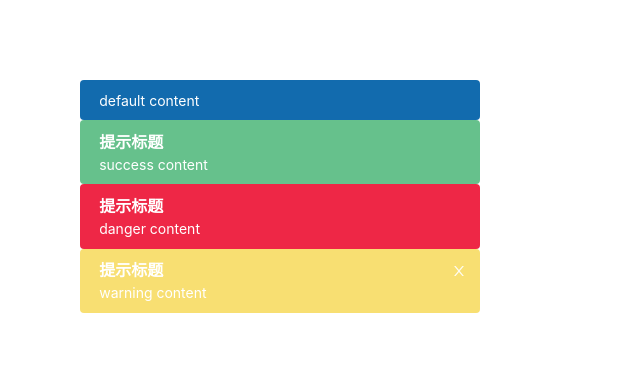
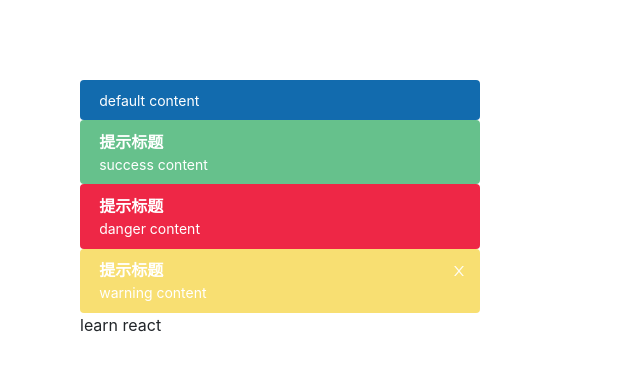
Before and after one commit to onjuju/nactno, a React (Create React App) app: page / in a window 1280 px wide. Shown: the top 370 px of the page, without its empty margins (0-640 px from the left). Built offline with nearby package versions, Linux system fonts and the light colour scheme.

Commit message:
feat: edit app.tsx

```diff
--- a/src/App.tsx
+++ b/src/App.tsx
@@ -43,6 +43,7 @@ function App() {
           title="提示标题"
           closable
         />
+        learn react
       </header>
     </div>
   );
```
